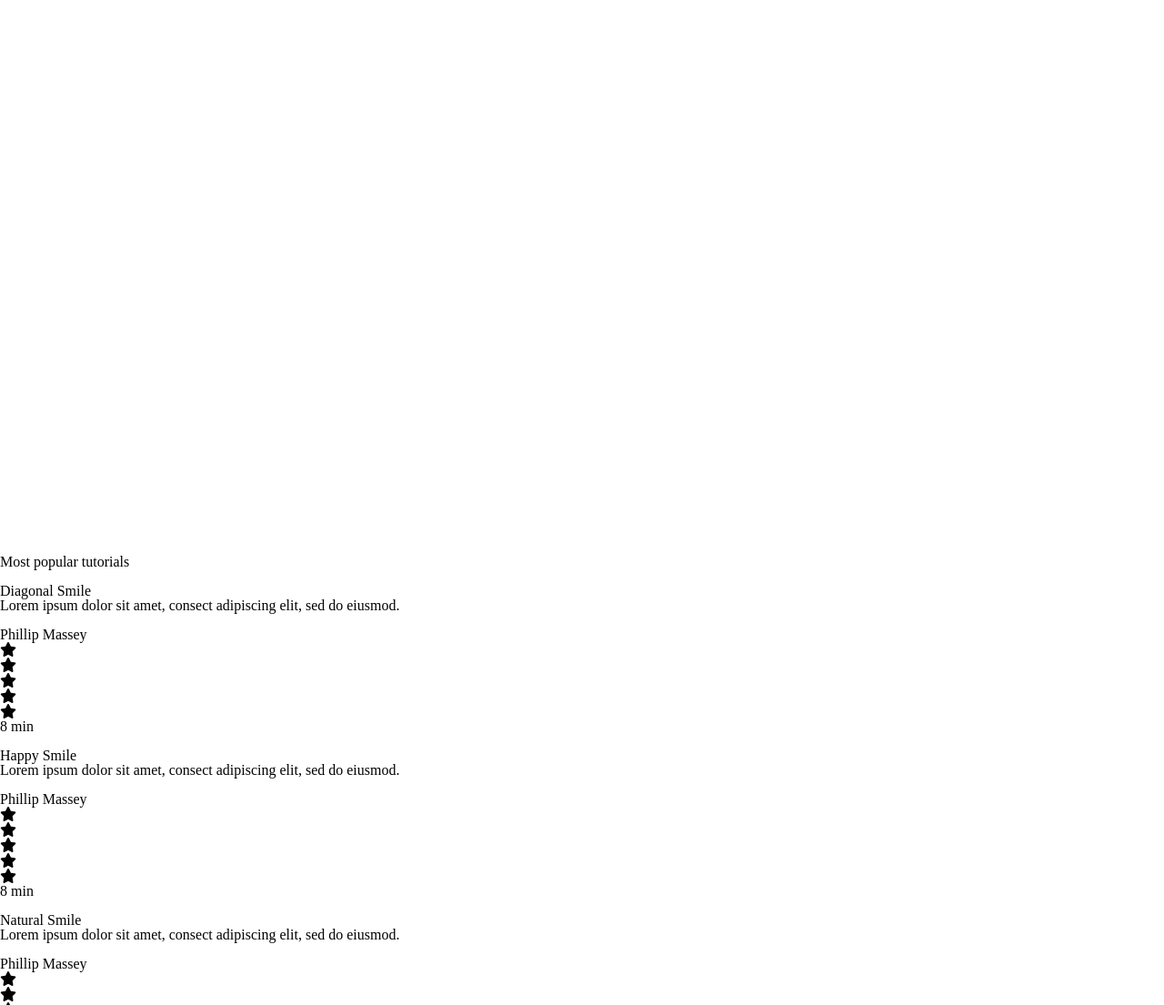
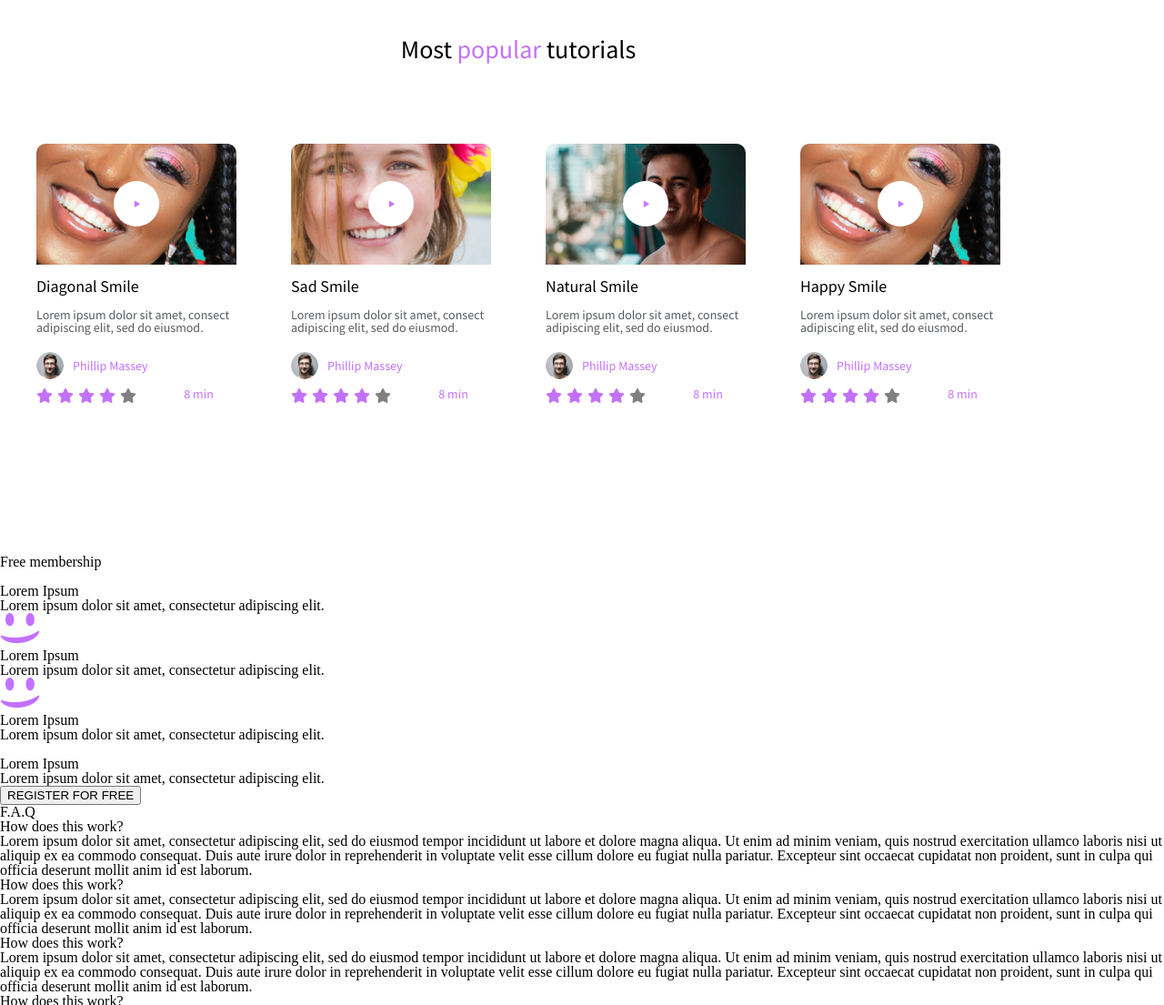
Before and after one commit to josiah37/alx_html_css-helu-, a plain HTML site: page css_advanced/index.html in a window 1280 px wide. Shown: the part 1500-2605 px from the top of the page at 91% size. Drawn offline with Linux system fonts and the light colour scheme.

Commit message:
add the tutorials section

```diff
--- a/css_advanced/index.html
+++ b/css_advanced/index.html
@@ -63,103 +63,129 @@
             <div class="imgtext position" style="margin-left: auto;">
                 <img src="../images/5.png" alt="image" class="imagebox position">
             </div>
-            <div class="textsec2">
+            <div class="textsec2 position2">
                 <blockquote>« Those tutorials are concise and go straight to the point. I can’t think of a better <br>place
                     to learn smiling. And it’s so fun!</blockquote>
                 <h3> Person NAME</h3>
                 <P>weather presenter</P>
             </div>
         </section>
-        <section>
-            <h2 class="tutorials">Most popular tutorials</h2>
-            <div>
-                <img src="./images/Bitmap (1).png" alt="">
+<section class="tutorials position2">
+    <h2 class="tutorialshead">Most <span>popular</span> tutorials</h2>
+
+    <div class="tutorial-grid">
+        <!-- First tutorial card -->
+        <div class="tutorial-card">
+            <div class="tutorial-image">
+                <img src="../images/9.png" alt="Diagonal Smile">
+                <div class="play-overlay">
+                    <img src="../images/play.png" alt="Play">
+                </div>
+            </div>
             <h3>Diagonal Smile</h3>
             <p>Lorem ipsum dolor sit amet, consect adipiscing elit, sed do eiusmod.</p>
-                <div>
-                    <img src="./images/1 (3).png" alt="">
+            <div class="author">
+                <img src="../images/1.png" alt="Author">
                 <h4>Phillip Massey</h4>
             </div>
-                <div>
-                    <div><i class="fa-solid fa-star"></i></div>
-                    <div><i class="fa-solid fa-star"></i></div>
-                    <div><i class="fa-solid fa-star"></i></div>
-                    <div><i class="fa-solid fa-star"></i></div>
-                    <div><i class="fa-solid fa-star"></i></div>
+            <div class="stars">
+                <i class="fa-solid fa-star"></i>
+                <i class="fa-solid fa-star"></i>
+                <i class="fa-solid fa-star"></i>
+                <i class="fa-solid fa-star"></i>
+                <i class="fa-solid fa-star" style="color:gray"></i>
             </div>
-                <p>8 min</p>
+            <p class="time color">8 min</p>
         </div>
-            <div>
-                <img src="./images/Bitmap (4).png" alt="">
+        <div class="tutorial-card">
+            <div class="tutorial-image">
+                <img src="../images/7.png" alt="Happy Smile">
+                <div class="play-overlay">
+                    <img src="../images/play.png" alt="Play">
+                </div>
+            </div>
+            <h3>Sad Smile</h3>
+            <p>Lorem ipsum dolor sit amet, consect adipiscing elit, sed do eiusmod.</p>
+            <div class="author">
+                <img src="../images/1.png" alt="Author">
+                <h4>Phillip Massey</h4>
+            </div>
+            <div class="stars">
+                <i class="fa-solid fa-star"></i>
+                <i class="fa-solid fa-star"></i>
+                <i class="fa-solid fa-star"></i>
+                <i class="fa-solid fa-star"></i>
+                <i class="fa-solid fa-star"style="color:gray"></i>
+            </div>
+            <p class="time color">8 min</p>
+        </div>
+
+        <div class="tutorial-card">
+            <div class="tutorial-image">
+                <img src="../images/8.png" alt="Happy Smile">
+                <div class="play-overlay">
+                    <img src="../images/play.png" alt="Play">
+                </div>
+            </div>
+            <h3>Natural Smile</h3>
+            <p>Lorem ipsum dolor sit amet, consect adipiscing elit, sed do eiusmod.</p>
+            <div class="author">
+                <img src="../images/1.png" alt="Author">
+                <h4>Phillip Massey</h4>
+            </div>
+            <div class="stars">
+                <i class="fa-solid fa-star"></i>
+                <i class="fa-solid fa-star"></i>
+                <i class="fa-solid fa-star"></i>
+                <i class="fa-solid fa-star"></i>
+                <i class="fa-solid fa-star"style="color:gray"></i>
+            </div>
+            <p class="time color">8 min</p>
+        </div>
+        <div class="tutorial-card">
+            <div class="tutorial-image">
+                <img src="../images/9.png" alt="Diagonal Smile">
+                <div class="play-overlay">
+                    <img src="../images/play.png" alt="Play">
+                </div>
+            </div>
             <h3>Happy Smile</h3>
             <p>Lorem ipsum dolor sit amet, consect adipiscing elit, sed do eiusmod.</p>
-                <div>
-                    <img src="./images/1 (3).png" alt="">
+            <div class="author">
+                <img src="../images/1.png" alt="Author">
                 <h4>Phillip Massey</h4>
             </div>
-                <div>
-                    <div><i class="fa-solid fa-star"></i></div>
-                    <div><i class="fa-solid fa-star"></i></div>
-                    <div><i class="fa-solid fa-star"></i></div>
-                    <div><i class="fa-solid fa-star"></i></div>
-                    <div><i class="fa-solid fa-star"></i></div>
+            <div class="stars">
+                <i class="fa-solid fa-star"></i>
+                <i class="fa-solid fa-star"></i>
+                <i class="fa-solid fa-star"></i>
+                <i class="fa-solid fa-star"></i>
+                <i class="fa-solid fa-star"style="color:gray"></i>
             </div>
-                <p>8 min</p>
+            <p class="time color">8 min</p>
         </div>
-            <div>
-                <img src="./images/Bitmap (3).png" alt="">
-                <h3>Natural Smile</h3>
-                <p>Lorem ipsum dolor sit amet, consect adipiscing elit, sed do eiusmod.</p>
-                <div>
-                    <img src="./images/1 (3).png" alt="">
-                    <h4>Phillip Massey</h4>
-                </div>
-                <div>
-                    <div><i class="fa-solid fa-star"></i></div>
-                    <div><i class="fa-solid fa-star"></i></div>
-                    <div><i class="fa-solid fa-star"></i></div>
-                    <div><i class="fa-solid fa-star"></i></div>
-                    <div><i class="fa-solid fa-star"></i></div>
-                </div>
-                <p>8 min</p>
-            </div>
-            <div>
-                <img src="./images/Bitmap (2).png" alt="">
-                <h3>Sad Smile</h3>
-                <p>Lorem ipsum dolor sit amet, consect adipiscing elit, sed do eiusmod.</p>
-                <div>
-                    <img src="./images/1 (3).png" alt="">
-                    <h4>Phillip Massey</h4>
-                </div>
-                <div>
-                    <div><i class="fa-solid fa-star"></i></div>
-                    <div><i class="fa-solid fa-star"></i></div>
-                    <div><i class="fa-solid fa-star"></i></div>
-                    <div><i class="fa-solid fa-star"></i></div>
-                    <div><i class="fa-solid fa-star"></i></div>
-                </div>
-                <p>8 min</p>
     </div>
 </section>
+
         <section>
             <h2>Free membership</h2>
             <div>
-                <img src="./images/smile.svg" alt="">
+                <img src="./images/smile.png" alt="">
                 <h3>Lorem Ipsum</h3>
                 <p>Lorem ipsum dolor sit amet, consectetur adipiscing elit.</p>
             </div>
             <div>
-                <img src="./images/smile.svg" alt="">
+                <img src="../images/smile.png" alt="">
                 <h3>Lorem Ipsum</h3>
                 <p>Lorem ipsum dolor sit amet, consectetur adipiscing elit.</p>
             </div>
             <div>
-                <img src="./images/smile.svg" alt="">
+                <img src="../images/smile.png" alt="">
                 <h3>Lorem Ipsum</h3>
                 <p>Lorem ipsum dolor sit amet, consectetur adipiscing elit.</p>
             </div>
             <div>
-                <img src="./images/smile.svg" alt="">
+                <img src="./images/smile.png" alt="">
                 <h3>Lorem Ipsum</h3>
                 <p>Lorem ipsum dolor sit amet, consectetur adipiscing elit.</p>
             </div>
--- a/css_advanced/styles.css
+++ b/css_advanced/styles.css
@@ -127,6 +127,7 @@ position: relative;
     position:absolute;
     top:1050px;
     margin-top:0px;
+    margin-bottom: 0px;
     width:1447px;
     height:392px;
     background-color:#C271FF;
@@ -162,7 +163,125 @@ margin: 100px 700px 50px 0px;
     margin-bottom: 5px;
     font-size: 22px;
 }
-textsec2 h3 {
+.textsec2 h3 {
     font-weight: italic;
     font-size: 22px;
+
 }
+
+        .tutorials {
+            position: absolute;
+            top:1500px;
+            box-sizing: border-box;
+            margin-top: 0;
+            text-align: center;
+            padding: 40px 20px;
+            font-family: 'Source Sans Pro', sans-serif;
+        }
+
+        .tutorialshead {
+            font-size: 28px;
+            margin-bottom: 70px;
+        }
+
+        .tutorialshead span {
+            color: #C271FF;
+        }
+
+        .tutorial-grid {
+            display: flex;
+            justify-content: space-around;
+            gap: 20px;
+            flex-wrap: wrap;
+        }
+
+        .tutorial-card {
+            background-color: #fff;
+            width: 220px;
+            padding: 20px;
+            text-align: left;
+        }
+
+        .tutorial-image {
+            position: relative;
+            border-top-left-radius:10px;
+            border-top-right-radius: 10px;
+            overflow: hidden;
+        }
+
+        .tutorial-image img {
+            width: 100%;
+            height: auto;
+            display: block;
+        }
+
+        .play-overlay {
+            position: absolute;
+            top: 50%;
+            left: 50%;
+            transform: translate(-50%, -50%);
+            background-color: rgba(255, 2555, 255, 1);
+            border-radius: 50%;
+            padding: 10px;
+        }
+
+        .play-overlay img {
+            width: 30px;
+            height: 30px;
+        }
+
+        .tutorial-card h3 {
+            font-size: 18px;
+            margin: 15px 0;
+        }
+
+        .tutorial-card p {
+            font-size: 14px;
+            color:#575b60;
+            margin-bottom: 20px;
+            position: relative;
+        }
+        p.color{
+         position: absolute;
+         margin-top: 0%;
+          transform: translate(500%, -120%);
+        color: #C271FF;
+       text-align: right;
+        }
+
+        .author {
+            display: flex;
+            align-items: center;
+            margin-bottom: 10px;
+
+        }
+
+
+        .author img {
+            width: 30px;
+            height: 30px;
+            border-radius: 50%;
+            margin-right: 10px;
+        }
+
+        .author h4 {
+            font-size: 14px;
+            color:#C271FF;
+        }
+
+        .stars {
+            color: #C271FF;
+            display: flex;
+            justify-content: flex-start;
+        }
+
+        .stars i {
+            color: #C271FF;
+            margin-right:5px;
+        }
+
+        .time {
+            font-size: 12px;
+            color: #C271FF;
+            margin-top: 10px;
+        }
```
Lines whose indentation alone changed are shown as unchanged.
